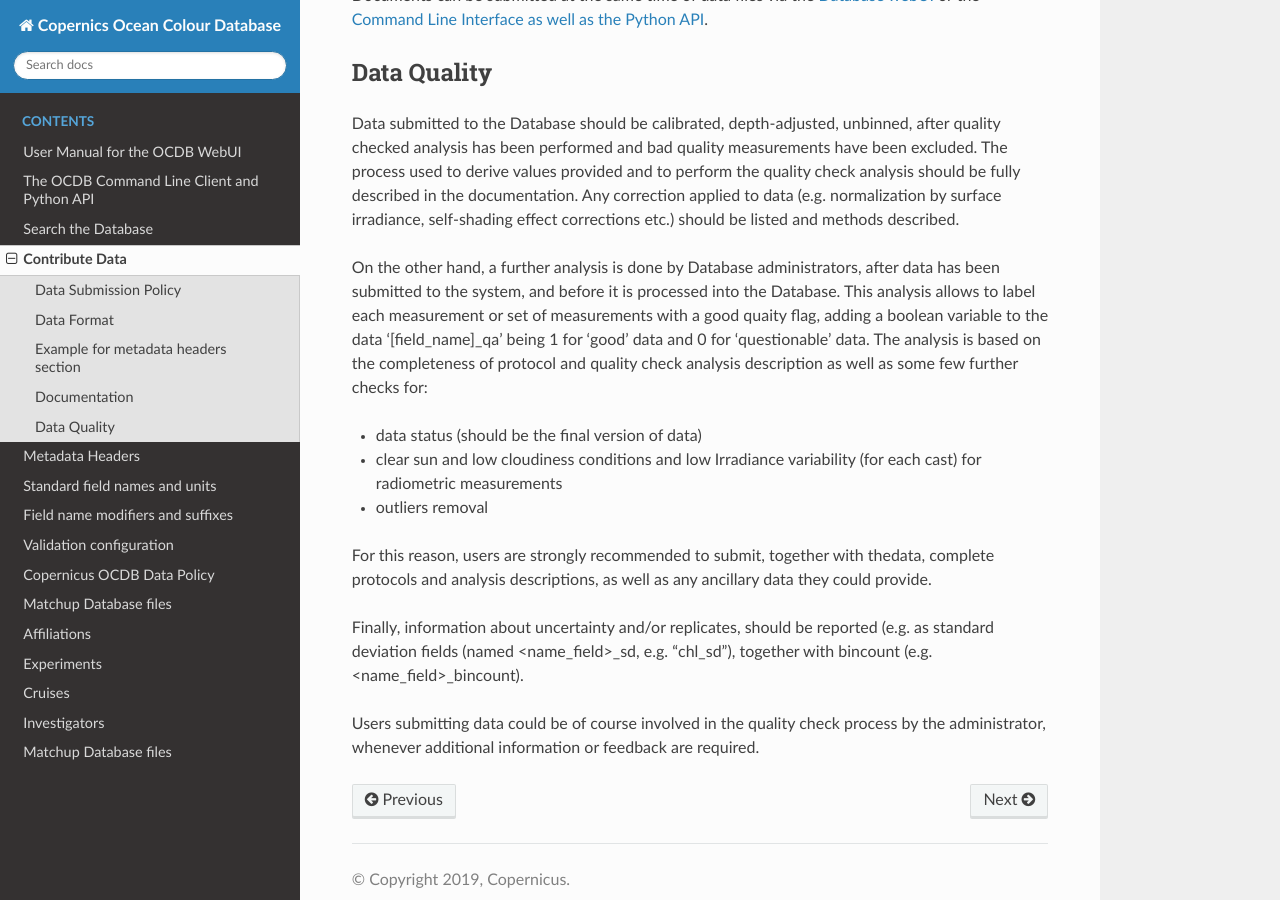
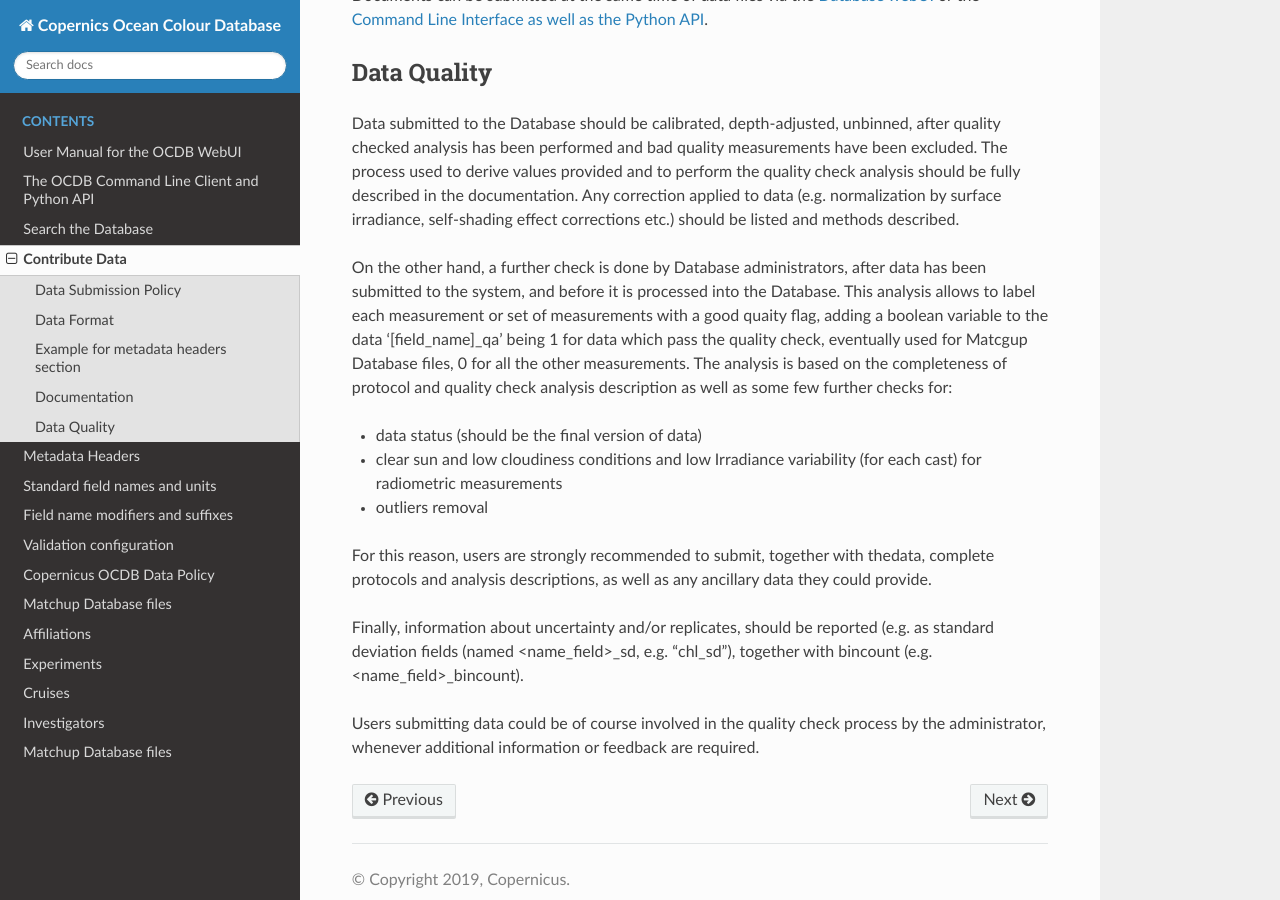
Before and after one commit to javierconcha/ocdb-docs, a Sphinx documentation site: the page built from docs/source/ocdb-contribute.md, in a window 1280 px wide and 900 px high, scrolled down 2221 px. Built offline with Sphinx 7.4.7 and the Read the Docs theme 2.0.0, drawn with Linux system fonts in a browser that asks for light colours.

Commit message:
Update ocdb-contribute.md

```diff
--- a/docs/source/ocdb-contribute.md
+++ b/docs/source/ocdb-contribute.md
@@ -87,8 +87,8 @@
 Data submitted to the Database should be calibrated, depth-adjusted, unbinned, after quality checked analysis has been performed and bad quality measurements have been excluded. The process used to derive values provided and to perform the quality check analysis should be fully described in the documentation.
 Any correction applied to data (e.g. normalization by surface irradiance, self-shading effect corrections etc.) should be listed and methods described.
 
-On the other hand, a further analysis is done by Database administrators, after data has been submitted to the system, and before it is processed into the Database.
-This analysis allows to label each measurement or set of measurements with a good quaity flag, adding a boolean variable to the data '[field_name]_qa' being 1 for 'good' data and 0 for 'questionable' data.
+On the other hand, a further check is done by Database administrators, after data has been submitted to the system, and before it is processed into the Database.
+This analysis allows to label each measurement or set of measurements with a good quaity flag, adding a boolean variable to the data '[field_name]_qa' being 1 for data which pass the quality check, eventually used for Matcgup Database files, 0 for all the other measurements.
 The analysis is based on the completeness of protocol and quality check analysis description as well as some few further checks for:
 - data status (should be the final version of data)
 - clear sun and low cloudiness conditions and low Irradiance variability (for each cast) for radiometric measurements
```
